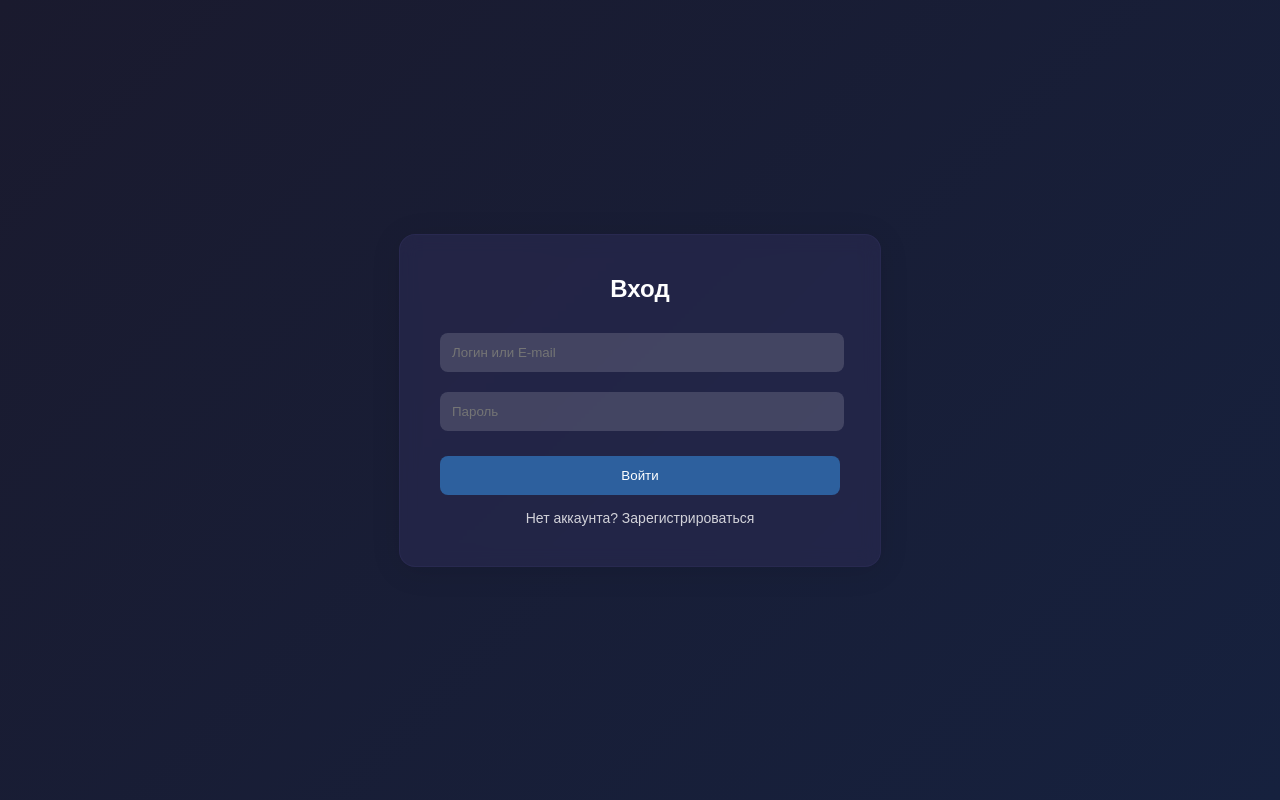
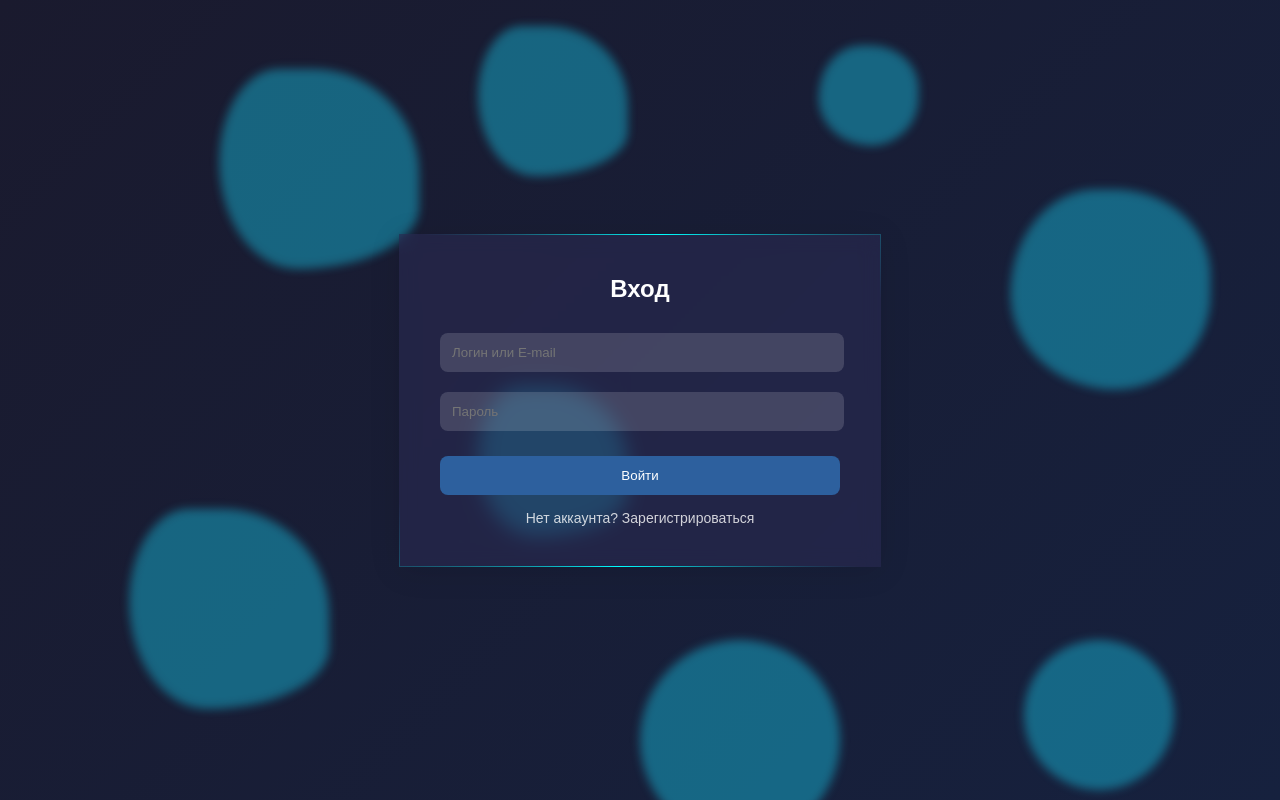
Before and after one commit to inekruz/MoneyNote, a React (Create React App) app in the folder client/: page /auth in a window 1280 px wide. Built offline with nearby package versions, Linux system fonts and the light colour scheme.

Commit message:
upd only css interface

```diff
--- a/client/package.json
+++ b/client/package.json
@@ -15,6 +15,8 @@
     "react-icons": "^5.5.0",
     "react-router-dom": "^7.4.0",
     "react-scripts": "5.0.1",
+    "simplebar": "^6.3.0",
+    "simplebar-react": "^3.3.0",
     "web-vitals": "^2.1.4"
   },
   "scripts": {
--- a/client/src/App.js
+++ b/client/src/App.js
@@ -4,6 +4,7 @@ import Auth from "./components/Auth";
 import Home from "./pages/Home";
 import Profile from "./pages/Profile";
 import "./App.css";
+import AnimatedBackground from './components/AnimatedBackground';
 
 const ProtectedRoute = ({ children }) => {
   const navigate = useNavigate();
@@ -22,6 +23,7 @@ function App() {
   return (
     <Router>
       <div className="app">
+      <AnimatedBackground />
         <Routes>
           <Route path="/auth" element={<Auth />} />
           <Route path="/" element={<ProtectedRoute><Home /></ProtectedRoute>} />
--- /dev/null
+++ b/client/src/components/AnimatedBackground.js
@@ -0,0 +1,19 @@
+import React from 'react';
+import './css/AnimatedBackground.css';
+
+const AnimatedBackground = () => {
+  return (
+    <div className="background">
+      <div className="circle"></div>
+      <div className="circle"></div>
+      <div className="circle"></div>
+      <div className="circle"></div>
+      <div className="circle"></div>
+      <div className="circle"></div>
+      <div className="circle"></div>
+      <div className="circle"></div>
+    </div>
+  );
+};
+
+export default AnimatedBackground;
--- /dev/null
+++ b/client/src/components/css/AnimatedBackground.css
@@ -0,0 +1,104 @@
+body, html {
+    margin: 0;
+    padding: 0;
+    height: 100%;
+    overflow: hidden;
+  }
+
+  .background {
+    position: absolute;
+    width: 100%;
+    height: 100%;
+    background: linear-gradient(135deg, #1a1a2e, #16213e);
+    overflow: hidden;
+  }
+
+  .circle {
+    position: absolute;
+    border-radius: 50%;
+    background: rgba(24, 207, 240, 0.411);
+    animation: move 10s infinite;
+    filter: blur(5px);
+  }
+
+  .circle:nth-child(1) {
+    width: 200px;
+    height: 200px;
+    top: 20%;
+    left: 10%;
+    animation-delay: 0s;
+  }
+
+  .circle:nth-child(2) {
+    width: 150px;
+    height: 150px;
+    top: 60%;
+    left: 30%;
+    animation-delay: 2s;
+  }
+
+  .circle:nth-child(3) {
+    width: 200px;
+    height: 200px;
+    top: 30%;
+    left: 75%;
+    animation-delay: 4s;
+  }
+
+  .circle:nth-child(4) {
+    width: 200px;
+    height: 200px;
+    top: 80%;
+    left: 50%;
+    animation-delay: 6s;
+  }
+
+  .circle:nth-child(5) {
+    width: 200px;
+    height: 200px;
+    top: 75%;
+    left: 3%;
+    animation-delay: 0s;
+  }
+
+  .circle:nth-child(6) {
+    width: 150px;
+    height: 150px;
+    top: 15%;
+    left: 30%;
+    animation-delay: 2s;
+  }
+
+  .circle:nth-child(7) {
+    width: 100px;
+    height: 100px;
+    top: 12%;
+    left: 60%;
+    animation-delay: 4s;
+  }
+
+  .circle:nth-child(8) {
+    width: 150px;
+    height: 150px;
+    top: 80%;
+    left: 80%;
+    animation-delay: 6s;
+  }
+
+  @keyframes move {
+    0% {
+      transform: translate(0, 0);
+      border-radius:  60% 40% 30% 70% / 60% 30% 70% 40%;
+      background: rgba(24, 207, 240, 0.411);
+    }
+    50% {
+      transform: translate(100px, -100px);
+      border-radius:  30% 60% 70% 40% / 50% 60% 30% 60%;
+      background: rgba(24, 207, 240, 0.411);
+    }
+    100% {
+      transform: translate(0, 0);
+      border-radius:  60% 40% 30% 70% / 60% 30% 70% 40%;
+      background: rgba(24, 207, 240, 0.411);
+    }
+  }
--- a/client/src/components/css/auth.css
+++ b/client/src/components/css/auth.css
@@ -1,7 +1,6 @@
 .auth-container {
     padding: 40px;
     background: rgba(44, 44, 84, 0.56);
-    border-radius: 16px;
     box-shadow: 0 4px 30px rgba(0, 0, 0, 0.1);
     backdrop-filter: blur(9px);
     -webkit-backdrop-filter: blur(9px);
@@ -10,6 +9,21 @@
     color: white;
     width: 100%;
     max-width: 400px;
+    border-image: conic-gradient(from var(--angle), aqua, transparent, transparent, aqua, transparent, transparent, aqua) 1;
+
+	animation: 1s rotate linear infinite;
+}
+
+@keyframes rotate {
+	to {
+		--angle: -360deg;
+	}
+}
+
+@property --angle {
+  syntax: '<angle>';
+  initial-value: 0deg;
+  inherits: false;
 }
 
 .auth-container h2 {
--- /dev/null
+++ b/client/src/index.css
@@ -0,0 +1 @@
+@import './styles/variables.css';
--- a/client/src/index.js
+++ b/client/src/index.js
@@ -1,7 +1,7 @@
 import React from 'react';
 import ReactDOM from 'react-dom/client';
 import App from './App';
-
+import './index.css';
 const root = ReactDOM.createRoot(document.getElementById('root'));
 root.render(
   <React.StrictMode>
--- a/client/src/pages/css/home.css
+++ b/client/src/pages/css/home.css
@@ -9,12 +9,12 @@
 }
 
 .navigation {
-  margin-top: 30px;
+  position: absolute;
   display: flex;
   justify-content: center;
   flex-direction: row;
   height: 70px;
-  width: 100%;
+  width: 95%;
   align-items: center;
   background: rgba(34, 104, 167, 0.39);
   border-radius: 20px;
@@ -44,8 +44,7 @@
 }
 
 .content {
-  height: 100%;
-  margin-top: 20px;
+  height: 750px;
   width: 100%;
-
+  margin-top: 70px;
 }
--- a/client/src/pages/home_pages/css/income.css
+++ b/client/src/pages/home_pages/css/income.css
@@ -1,10 +1,9 @@
 .income-page {
   padding: 30px;
-  border-radius: 12px;
   width: 90%;
   margin: 20px auto;
   background: rgba(34, 104, 167, 0.39);
-  border-radius: 20px;
+  border-radius: 10px;
   box-shadow: 0 4px 30px rgba(0, 0, 0, 0.1);
   backdrop-filter: blur(6.4px);
   -webkit-backdrop-filter: blur(6.4px);
@@ -12,6 +11,24 @@
   color: white;
   max-height: 670px;
   overflow-y: scroll;
+}
+
+.income-page::-webkit-scrollbar {
+  width: 12px;
+}
+
+.income-page::-webkit-scrollbar-thumb {
+  background-color: #04cbda;
+  border-radius: 10px;
+}
+
+.income-page::-webkit-scrollbar-track {
+  background-color: transparent;
+  border-radius: 12px;
+}
+
+.income-page::-webkit-scrollbar-thumb:hover {
+  background-color: #06edfd;
 }
 
 .income-title {
@@ -125,7 +142,8 @@ lottie-player {
   justify-content: space-between;
   align-items: center;
   padding: 12px;
-  border-bottom: 1px solid #e0e0e0;
+  border-bottom: 2px solid #e0e0e0;
+  border-radius: 15px;
   font-size: 14px;
 }
 
@@ -190,3 +208,21 @@ lottie-player {
   flex: 1;
   text-align: center;
 }
+
+.transaction-list {
+  display: flex;
+  flex-direction: column;
+}
+
+.transaction-header,
+.transaction-item {
+  display: grid;
+  grid-template-columns: 1fr 1fr 1fr 1fr 1fr;
+  align-items: center;
+  text-align: center;
+}
+
+.transaction-header-text,
+.transaction-text {
+  padding: 8px;
+}
--- /dev/null
+++ b/client/src/styles/variables.css
@@ -0,0 +1,7 @@
+:root {
+    --primary-color: #000000;
+    --secondary-color: #14213D;
+    --ternary-color: #FCA311;
+    --quaternary-color: #E5E5E5;
+    --text-color: #FFFFFF;
+}
```
Also changed, not shown: client/src/pages/Home.js (line endings or trailing spaces), 1 other file (tests, documents, lock files or other folders).
